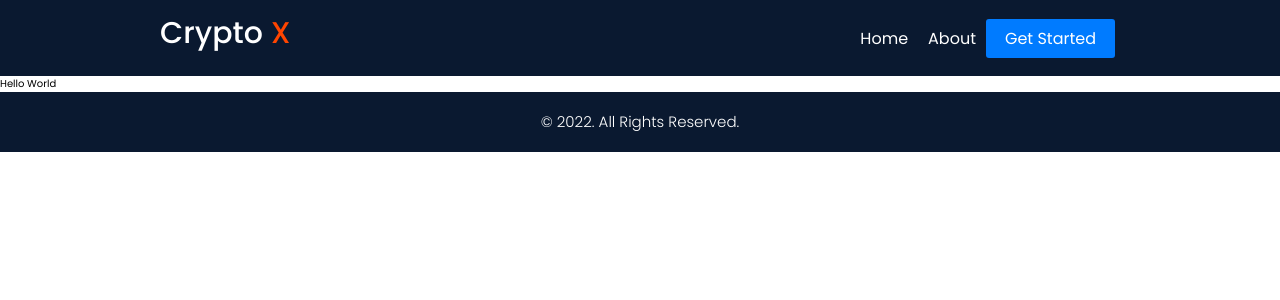
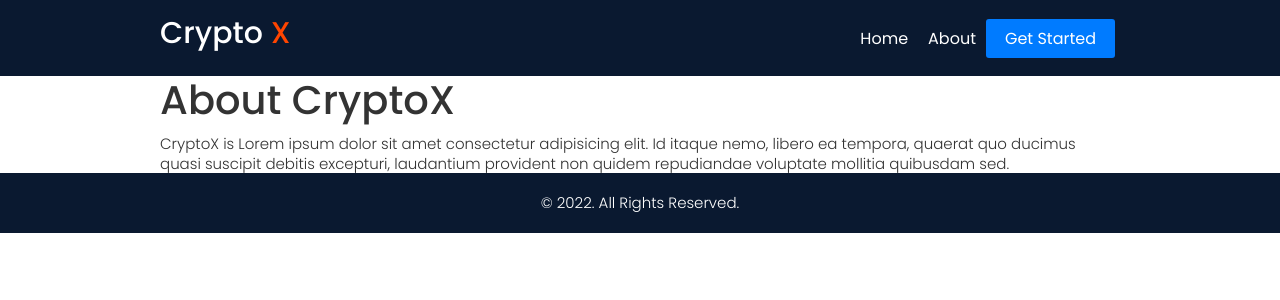
Before and after one commit to kevinandris/Crypto_app, a Next.js app: page / in a window 1280 px wide. Shown: the top 300 px of the page. Built offline with nearby package versions, Linux system fonts and the light colour scheme.

Commit message:
404 page is created

```diff
--- a/components/Footer.js
+++ b/components/Footer.js
@@ -1,5 +1,3 @@
-import React from "react";
-
 const Footer = () => {
     return (
         <footer>
--- a/components/Header.js
+++ b/components/Header.js
@@ -2,8 +2,6 @@ import React from "react";
 import Link from "next/link";
 
 const Header = () => {
-
-
     return (
         <header>
         <div className="container header">
@@ -18,9 +16,11 @@ const Header = () => {
                 <li>
                 <Link href={"/"}>Home</Link>
                 </li>
+
                 <li>
                 <Link href={"/about"}>About</Link>
                 </li>
+
                 <li className="--btn --btn-primary">
                 <Link href={"/"}>Get Started</Link>
                 </li>
--- a/pages/index.js
+++ b/pages/index.js
@@ -18,7 +18,15 @@ export default function Home() {
 
       <main>
         <Layout>
-          Hello World
+          <div className="container">
+            <h1>About CryptoX</h1>
+            <p>
+              CryptoX is Lorem ipsum dolor sit amet consectetur adipisicing
+              elit. Id itaque nemo, libero ea tempora, quaerat quo ducimus quasi
+              suscipit debitis excepturi, laudantium provident non quidem
+              repudiandae voluptate mollitia quibusdam sed.
+            </p>
+          </div>
         </Layout>
       </main>
     </div>
```
Also changed, not shown: pages/404.js (added, +22 -0 lines).
